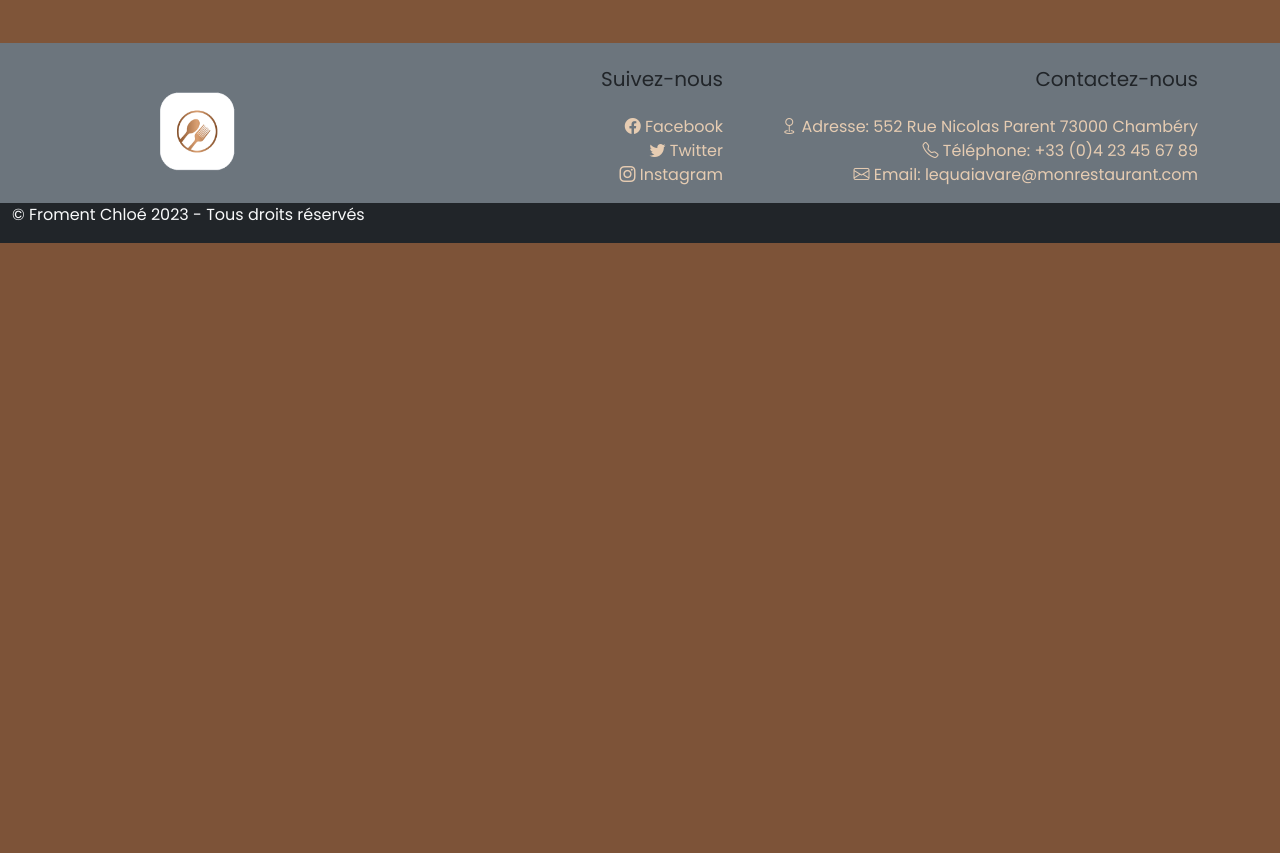
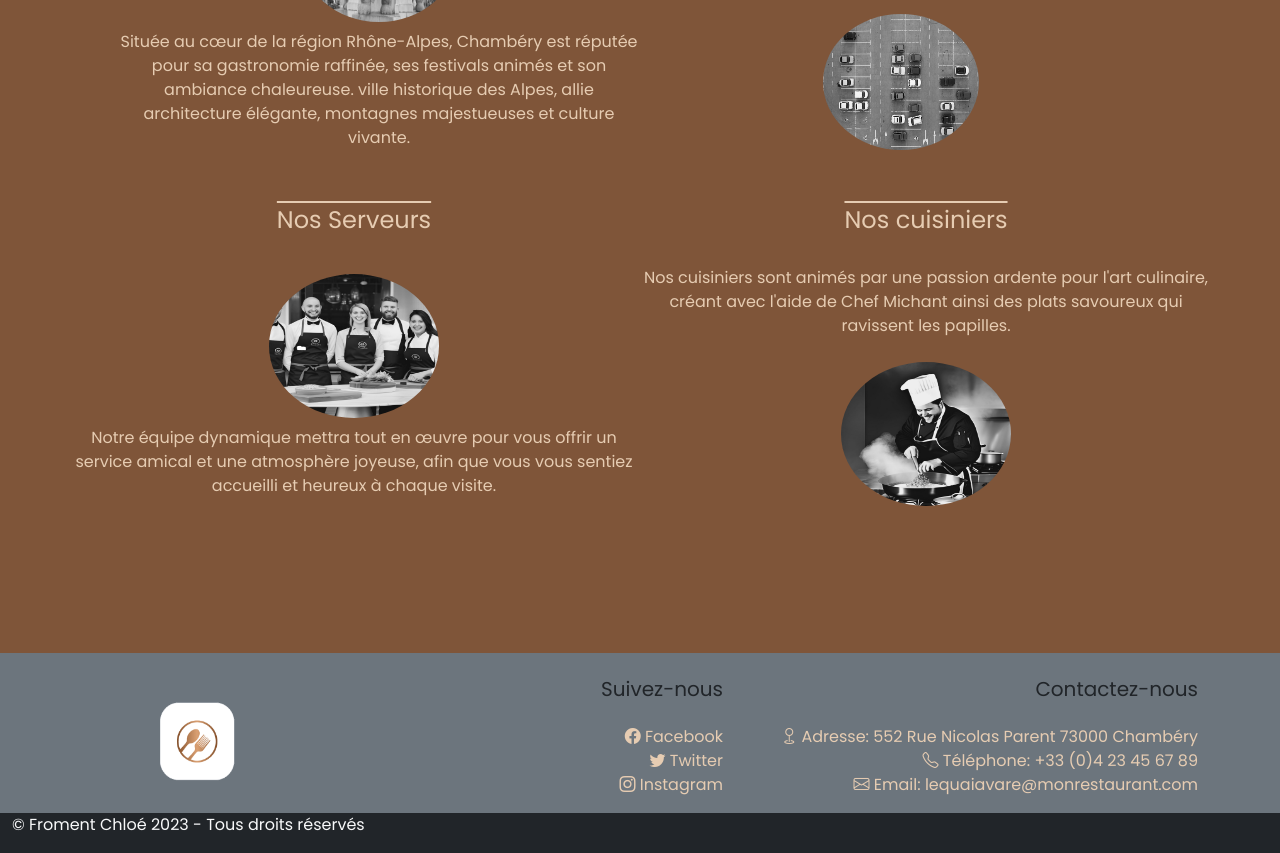
Before and after one commit to fromentchloe/ECF_quai_antique, a PHP site: page / in a window 1280 px wide. Shown: the part 3254-4107 px from the top of the page. Before the commit the page ends 3497 px from the top, so only its background shows below. Run offline with PHP 8.4, Linux system fonts and the light colour scheme; data that the repository does not hold is empty; some web fonts are replaced.

Commit message:
[style]modification layout and hr style

```diff
--- a/index.php
+++ b/index.php
@@ -30,6 +30,7 @@
           </section>
           <section>
             <?php require 'views/gallery.php'; ?>
+            <?php include "views/expertise.php"; ?>
           </section>
         </article>
       </main>
--- a/style/_gallery.scss
+++ b/style/_gallery.scss
@@ -38,3 +38,7 @@
   opacity: 1;
   transform: scale(1.1);
 }
+
+.text_body {
+  @include text_body;
+}
--- a/style/_mixins.scss
+++ b/style/_mixins.scss
@@ -33,10 +33,13 @@
   }
 
   @mixin title {
-      color: $nude;
+
+    text-shadow: 1px 1px 1.5px $nude, 0 0 1em $nude, 0 0 0.2em $mid_nude;
+      color: transparent;
       font-family: $text_headline;
       font-size: 3em;
       text-align: center;
+
   }
   @mixin text_body {
     font-family: $text_body;
--- a/style/_navbar.scss
+++ b/style/_navbar.scss
@@ -22,11 +22,16 @@
     color: $nude;
     margin: 0.5em;
     font-size: 1.2em;
+    &:hover {
+      color: $mid-nude;
+    }
   }
   .dropdown-menu {
      background-color: $nude;
      text-align: center;
+
      .dropdown-item:hover {
+      color: $nude;
       background-color: $mid-nude;
     }
   }
--- a/style/main.css
+++ b/style/main.css
@@ -197,6 +204,11 @@ p {
 .gallery-item:hover .caption {
   opacity: 1;
   transform: scale(1.1);
+}
+
+.text_body {
+  font-family: "Poppins", sans-serif;
+  color: #e6ccb2;
 }
 
 .wrapper_dishes {
--- a/style/main.scss
+++ b/style/main.scss
@@ -18,10 +18,25 @@
 body {
     box-sizing: border-box;
     background-color: $brown;
+
 }
 
+.custom-hr {
+  margin: 0 auto;
+    color: $nude;
+    width: 50%;
+    height: 1px;
+    background-color: #000;
+    box-shadow: 0 2px 3px rgba(0, 0, 0, 0.8); /* Ajoutez cette ligne pour l'ombre */
+}
 hr {
-    color: $nude;
+  color: $nude;
+}
+
+.vertical-line {
+  margin: 10%;
+  border-left: 1px solid black;
+  height: 100px; /* Définissez la hauteur souhaitée de votre ligne verticale */
 }
 
 .left-to-right,
--- a/views/about.php
+++ b/views/about.php
@@ -6,7 +6,7 @@
       </div>
     </div>
     <div class="col-sm-8">
-      <h3 class="left-to-right about_title p-5">A propos ...</h3>
+      <h3 class="left-to-right title p-5" >Le Restaurant  </h3>
       <p class="about_text">Pour son troisième restaurant de burger, le chef Michant a choisi de s'implanter au cœur de Chambéry,
       dans un quartier animé et dynamique de la ville. Il a voulu créer un lieu convivial où les clients
       pourraient se sentir à l'aise et profiter d'une expérience culinaire exceptionnelle.</p>
@@ -23,7 +23,8 @@
       <p>En somme, le restaurant de burger du Chef Michaud à Chambéry est un endroit incontournable pour tous
       les amateurs de burgers qui cherchent une expérience culinaire de qualité dans une atmosphère chaleureuse
       et conviviale.</p>
-      <hr>
+      <hr class="custom-hr">
     </div>
   </div>
 </div>
+<hr>
--- /dev/null
+++ b/views/expertise.php
@@ -0,0 +1,44 @@
+<hr>
+<div class="container">
+  <div class="row">
+    <div class="col-12">
+      <h3 class="left-to-right title m-3">Nos petits plus</h3>
+    </div>
+  </div>
+
+  <div class="row m-3">
+    <div class="col-md-6  text-center right-to-left">
+      <h4 class=" text_body p-4" style="text-decoration: overline;">La localisation</h4>
+      <img width="30%" height="40%" src="./image/chambery.png" class="rounded-circle m-2">
+      <p>Située au cœur de la région Rhône-Alpes, Chambéry est réputée pour sa gastronomie raffinée, ses festivals animés et son ambiance chaleureuse. ville historique des Alpes, allie architecture élégante, montagnes majestueuses et culture vivante.</p>
+
+    </div>
+    <div class="col-md-6  text-center left-to-right">
+    <h4 class=" text_body p-4" style="text-decoration: overline;">Le Stationnement</h4>
+
+      <p>Un grand parking spacieux est disponible, Avec amplement d'espace pour les véhicules, il facilite l'accès et garantit la commodité pour tous les visiteurs. Vous pourrez ainsi profiter de votre expérience sans vous soucier de trouver une place de stationnement.</p>
+      <img width="30%" height="40%" src="./image/parking.png" class="rounded-circle">
+    </div>
+    </div>
+  </div>
+
+  <div class="row m-5">
+  <div class="col-md-6  text-center right-to-left">
+      <h4 class=" text_body p-4" style="text-decoration: overline;">Nos Serveurs</h4>
+      <img width="30%" height="40%" src="./image/equipe.png" class="rounded-circle m-2">
+      <p>
+Notre équipe dynamique mettra tout en œuvre pour vous offrir un service amical et une atmosphère joyeuse, afin que vous vous sentiez accueilli et heureux à chaque visite.</p>
+
+    </div>
+    <div class="col-md-6  text-center left-to-right">
+    <h4 class=" text_body p-4" style="text-decoration: overline;">Nos cuisiniers</h4>
+      <p>Nos cuisiniers sont animés par une passion ardente pour l'art culinaire, créant avec l'aide de Chef Michant ainsi des plats savoureux qui ravissent les papilles.</p>
+      <img width="30%" height="40%" src="./image/chef_cuistot.png" class="rounded-circle m-2">
+    </div>
+    </div>
+  </div>
+    <div class="col-md-6">
+      <!-- Contenu de la troisième ligne (colonne 2) -->
+    </div>
+  </div>
+</div>
--- a/views/gallery.php
+++ b/views/gallery.php
@@ -1,15 +1,17 @@
-<div class="container-fluid" id="gallery">
+
+
+<div  class="container" id="gallery">
     <div class="row">
         <div class="text-center">
-            <h4 class="title m-4 p-4 col-md-12">
-                <div class="row d-flex justify-content-between align-items-center">
+            <h4 class="title col-md-12">
+                <div class="row d-flex justify-content-evenly align-items-center">
                     <div class="col-md-2">
                         <div class="gallery-item right-to-left rounded">
                             <img src="./image/bar.png" alt="Notre bar">
                             <div style='font-size: 40%' class="caption mt-2">Notre Bar</div>
                         </div>
                     </div>
-                    Réveillons vos Papilles ...
+                    Galerie
                     <div class="col-md-2">
                         <div class="gallery-item left-to-right rounded">
                             <img src="./image/exterieur.png" alt="Vue de l'extérieur">
@@ -56,7 +58,7 @@
 
                         <?php } else { ?>
                             <img src="#" alt="">
-                            <div class="caption m-2 text-center"></div>
+                            <div class="caption  text-center"></div>
                         <?php } ?>
                     </div>
                     <?php if (isset($_SESSION['user_is_admin']) && $_SESSION['user_is_admin'] === '1') { ?>
@@ -77,16 +79,10 @@
                 </div>
             <?php } ?>
         </div>
-        <div class="d-flex justify-content-between">
-            <img src="./image/logo.png" style="width:10%" alt="Logo de l'entreprise">
-            <a class=" contactbtn p-2 m-2 rounded" id="reservation-button">
-                    <button type="button" class="btn" id="open-reservation-modal">Réserver</button>
-                </a>
-            <img src="./image/logo.png" style="width:10%" alt="Logo de l'entreprise">
-        </div>
+
     </div>
 </div>
 
-<?php include "reservation.php" ?>
     </div>
 </div>
+<hr>
--- a/views/schedule.php
+++ b/views/schedule.php
@@ -1,7 +1,9 @@
-<div class="schedule_group container-fluid my-5" id="schedule">
+
+<div class="schedule_group container-fluid " id="schedule">
   <div class="row">
     <div class="right-to-left col-lg-6">
-      <h4 class="schedule_title">Horaires d'ouverture</h4>
+    <hr class="custom-hr">
+      <h4 class="title mt-5">Horaires d'ouverture</h4>
       <i class="bi bi-clock" style="font-size: 3em"></i><br>
 
       <?php if (isset($_SESSION['user_is_admin']) && $_SESSION['user_is_admin'] === '1') { ?>
@@ -66,9 +68,9 @@
           <?php } ?>
         </ul>
       <?php } ?>
-      <hr>
+      <hr><hr>
     </div>
-    <div class="col-md-6">
+    <div class="col-md-6 mt-5">
       <iframe class="left-to-right cart" src="https://www.google.com/maps/embed?pb=!1m18!1m12!1m3!1d2792.7954949734085!2d5.910375076219897!3d45.574550971075915!2m3!1f0!2f0!3f0!3m2!1i1024!2i768!4f13.1!3m3!1m2!1s0x478ba85be9f4b0c1%3A0x995a84690c36dd5f!2s552%20Rue%20Nicolas%20Parent%2C%2073000%20Chamb%C3%A9ry!5e0!3m2!1sfr!2sfr!4v1682517371194!5m2!1sfr!2sfr" width="80%" height="400" allowfullscreen="" loading="lazy" referrerpolicy="no-referrer-when-downgrade"></iframe>
     </div>
   </div>
```
Also changed, not shown: other parts of style/main.css (+25 -3 lines), image/chambery.png (added), image/chef_cuistot.png (added), image/equipe.png (added), image/parking.png (added), 1 other file.
